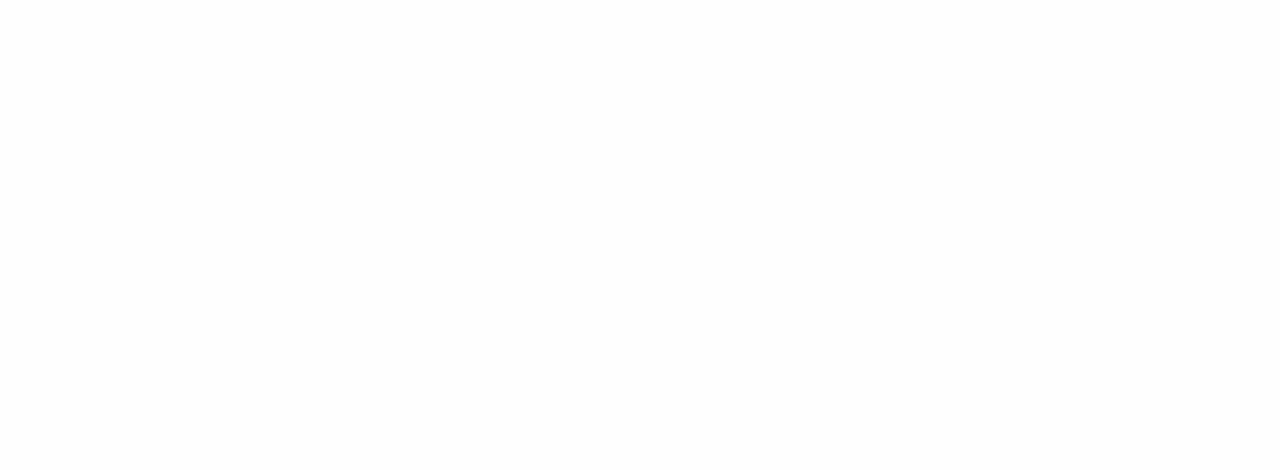
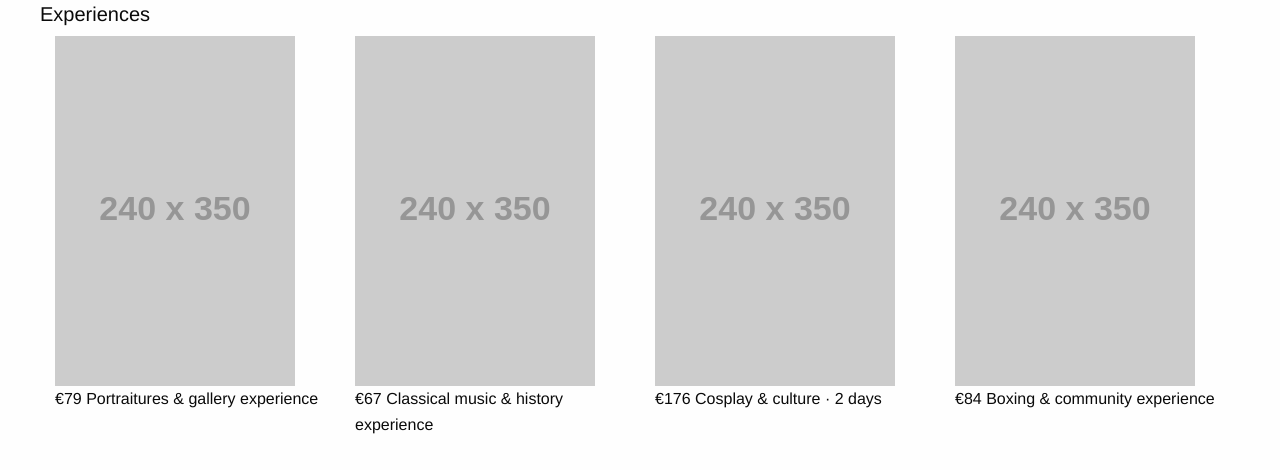
Before and after one commit to JGuiraud/airbnb-foundation, a plain HTML site: page index.html in a window 1280 px wide. Drawn offline with nearby package versions, Linux system fonts and the light colour scheme; placeholder pictures from the web are drawn by us.

Commit message:
ajout colones

```diff
--- a/index.html
+++ b/index.html
@@ -7,19 +7,23 @@
 
 	<title></title>
 
-	<link rel="stylesheet" href="css/normalize.css">
+
 	<link rel="stylesheet" href="css/foundation.css">
 	<link rel="stylesheet" href="css/style.css">
-	<script src="js/vendor/modernizr.js"></script>
+
 </head>
 <body>
 
+<div class="row">
+
+  		<h5>Experiences</h5>
+
+  	<div class="medium-3 columns"><img src="http://placehold.it/240x350"><p>€79 Portraitures & gallery experience</p></div>
+	<div class="medium-3 columns"><img src="http://placehold.it/240x350"><p>€67 Classical music & history experience</p></div>
+	<div class="medium-3 columns"><img src="http://placehold.it/240x350"><p>€176 Cosplay & culture · 2 days</p></div>
+	<div class="medium-3 columns"><img src="http://placehold.it/240x350"><p>€84 Boxing & community experience</p></div>
+</div>
 
 
-<script src="js/vendor/jquery.js"></script>
-<script src="js/foundation.min.js"></script>
-<script>
-	$(document).foundation();
-</script>
 </body>
 </html>
```
